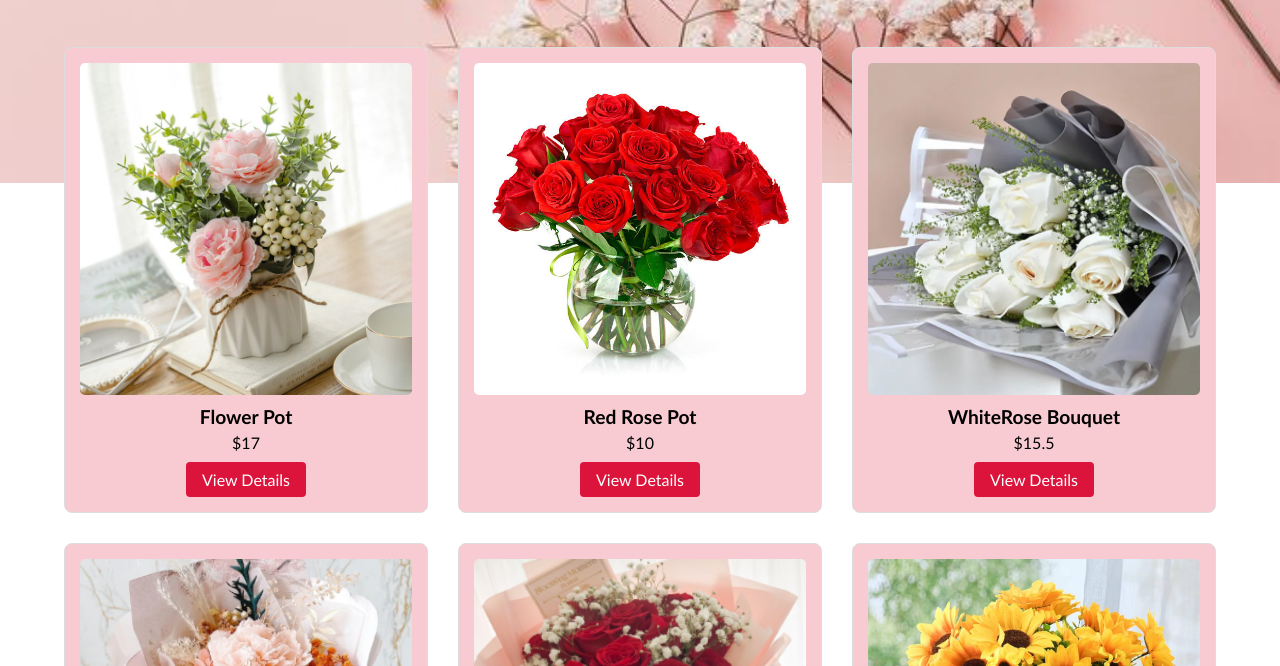
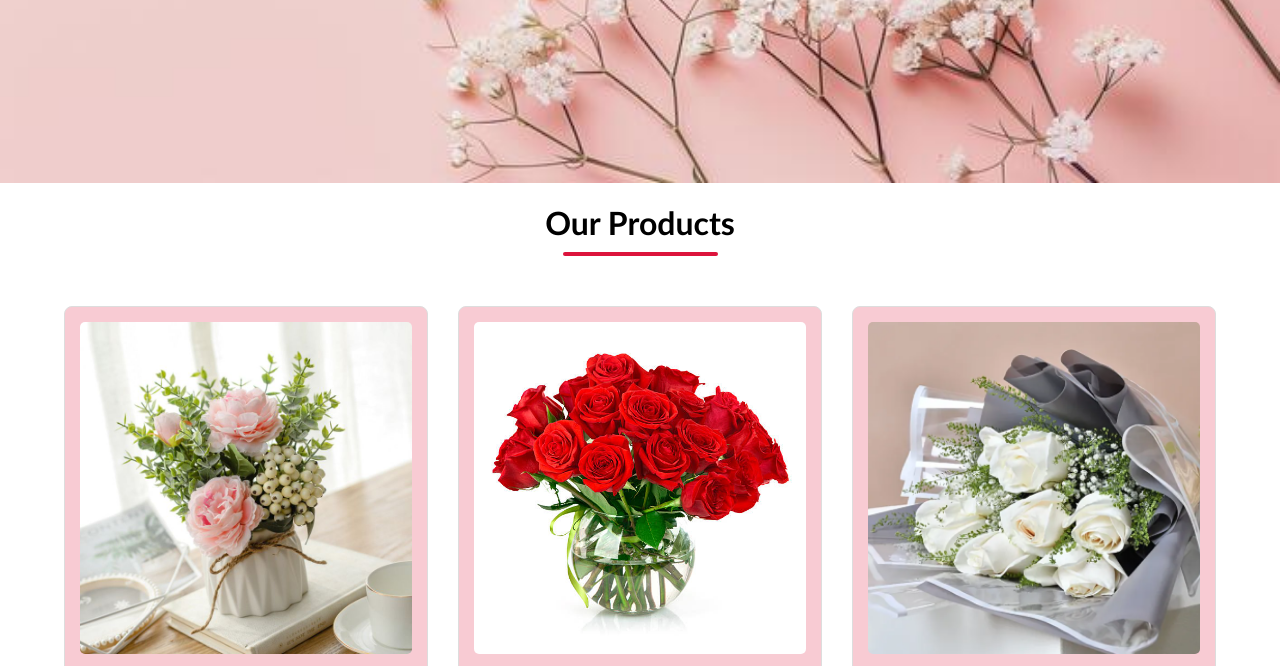
Before and after one commit to wajehabatool-34/floral-haven, a plain HTML site: page FLORAL HAVEN/index.html in a window 1280 px wide. Shown: the part 537-1203 px from the top of the page. Drawn offline with Linux system fonts and the light colour scheme.

Commit message:
Update website styling

```diff
--- a/FLORAL HAVEN/assest/css/style.css
+++ b/FLORAL HAVEN/assest/css/style.css
@@ -62,6 +62,7 @@
     width: 100%;
     max-width: 800px;
     padding: 5% 5%;
+    margin-top: 1.5%;
     font-size: clamp(20px, 4vw, 30px);
 }
 
@@ -94,7 +95,7 @@
    ========================================================================== */
 .fst {
     text-align: center;
-    margin-top: 1rem;
+    margin-top: 16rem;
     padding: 0 15px;
 }
 
```
